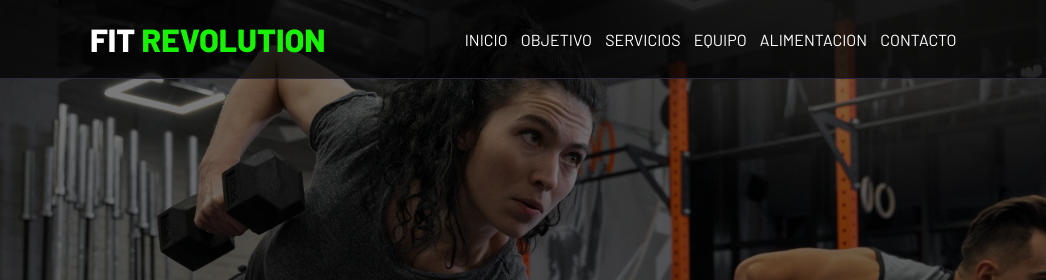
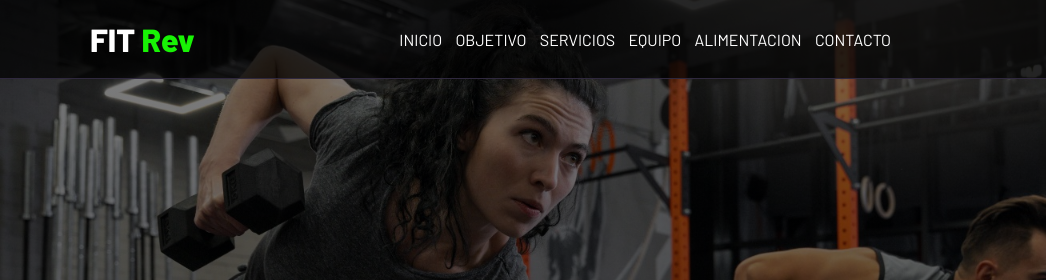
Before and after one commit to Mono73/FundamentosP2023-1, a plain HTML site: page index.html in a window 1280 px wide. Shown: the top 280 px of the page, 0-1046 px from the left. Drawn offline with Linux system fonts and the light colour scheme.

Commit message:
Update index.html

```diff
--- a/index.html
+++ b/index.html
@@ -11,7 +11,7 @@
     <!-- Menu -->
     <div class="contenedor-header">
         <header>
-            <h1>FIT <span class="txtVerde">REVOLUTION</span></h1>
+            <h1>FIT <span class="txtVerde">Rev</span></h1>
             <nav id="nav">
                 <a href="#inicio">Inicio</a>
                 <a href="#objetivo">Objetivo</a>
```
